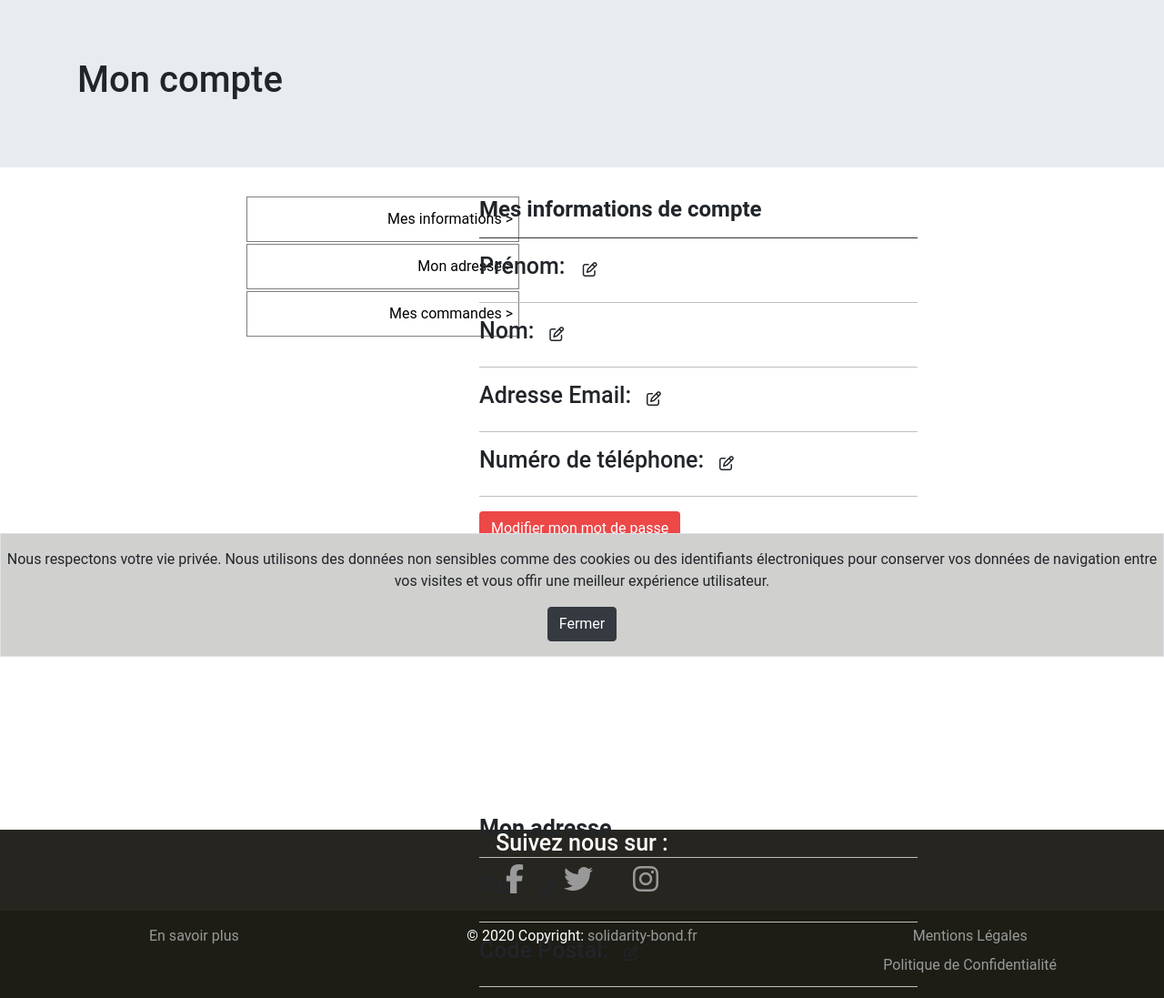
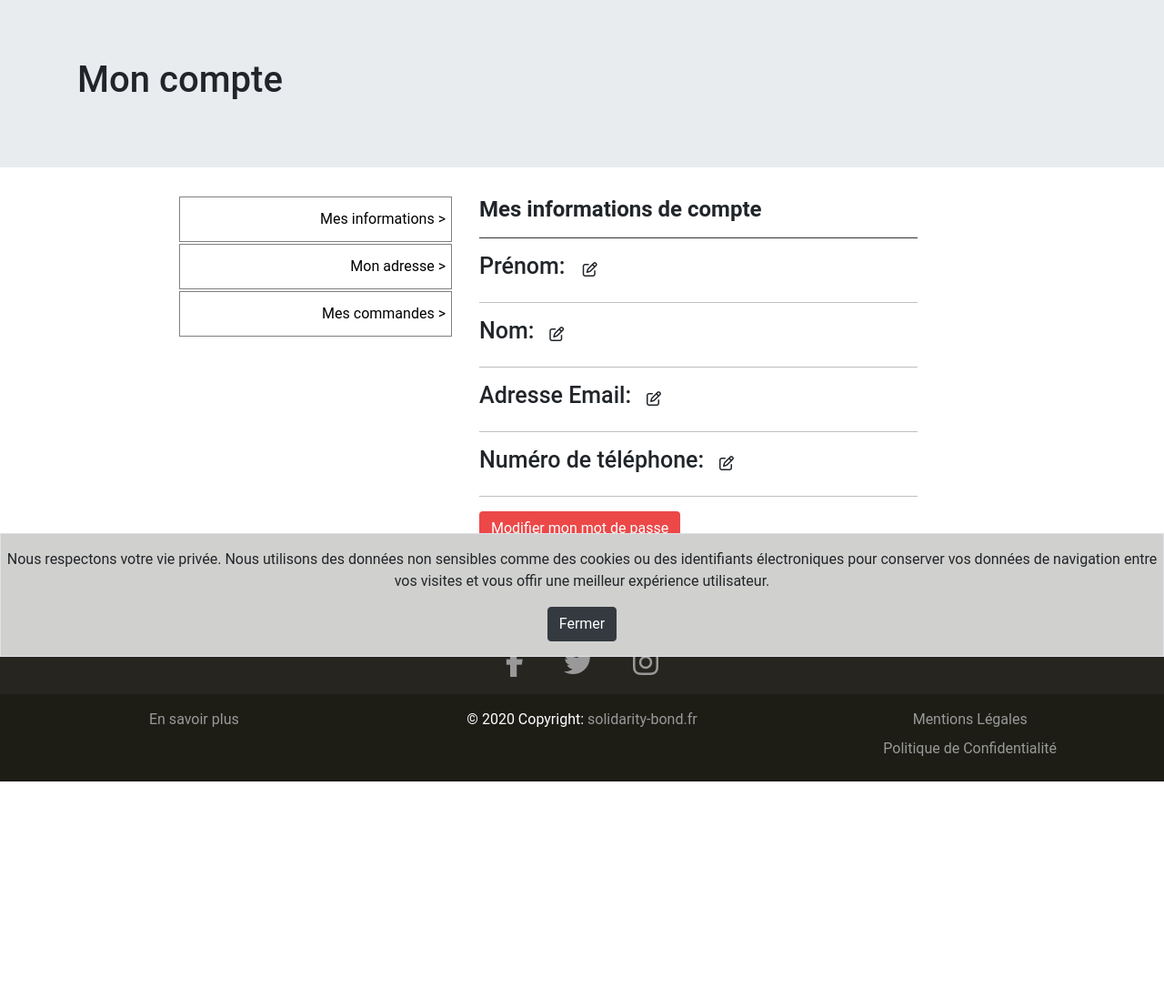
Before and after one commit to SamilErd/Solidarity-Bond, a Symfony app: template templates/security/account.html.twig in a window 1280 px wide. Shown: the part 78-1175 px from the top of the page at 91% size. After the commit the page ends 937 px from the top, so only its background shows below. Run offline with Twig, Linux system fonts and the light colour scheme; the template is opened without the code that fills it, so the values that code supplies are empty; some libraries are stand-ins or nearby versions.

Commit message:
Update respons

```diff
--- a/public/css/custom.css
+++ b/public/css/custom.css
@@ -351,18 +351,6 @@ ul {
   display:block;
 }
 
-.left-element {
-  height: 100%;
-  float:left;
-}
-
-.right-element {
-  height: 100%;
-  width: 100%;
-  float: right;
-  text-align: left;
-}
-
 .btn-acc{
   background-color: white;
   color: black; /* White text */
@@ -701,6 +689,9 @@ hr.diviser {
   .h4-respons{
     font-size: 25px;
   }
+  .button-dropd{
+    margin-left: -5%;
+  }
 
   .carrou {
     max-width: 384px;
@@ -714,11 +705,8 @@ hr.diviser {
     margin-top: 10px;
     box-shadow: 0 4px 8px 0 rgba(0, 0, 0, 0.2);
     width: 80%;
-  }
-  .navbar-toggler {
-    margin-left: -10%;
-   }
-}
+  }}
+
 /**
 * Responsive for 768px and up
 */
@@ -756,7 +744,7 @@ hr.diviser {
   .input-form {
     width: 100%;
   }
-  .navbar-toggler {
+  .button-dropd {
     margin-left: -20%;
    }
  }
@@ -773,7 +761,7 @@ hr.diviser {
   .input-form {
     width: 100%;
   }
-  .navbar-toggler {
+  .button-dropd {
     margin-left: -15%;
    }
   }
@@ -784,6 +772,11 @@ hr.diviser {
   }
 }
 
+@media only screen and (min-width: 575px) {
+  .button-dropd {
+    margin-left: -10%;
+  }
+}
 
 @media only screen and (max-width: 991px) {
   .navbar-mb {
@@ -808,3 +801,7 @@ hr.diviser {
     margin-top: 950px
   }
  }
+
+ .justify-account{
+   text-align: left;
+ }
--- a/templates/base.html.twig
+++ b/templates/base.html.twig
@@ -23,7 +23,7 @@
     <header class="navbar-mb">
 
          <nav class="navbar navbar-expand-lg navbar-light fixed-top">
-            <button class="navbar-toggler" type="button" data-toggle="collapse" data-target="#navbarsExample05" aria-controls="navbarsExample05" aria-expanded="false" aria-label="Toggle navigation" >
+            <button class="navbar-toggler button-dropd" type="button" data-toggle="collapse" data-target="#navbarsExample05" aria-controls="navbarsExample05" aria-expanded="false" aria-label="Toggle navigation" >
                 <span class="navbar-toggler-icon text-nowrap" ></span>
             </button>
 
--- a/templates/security/account.html.twig
+++ b/templates/security/account.html.twig
@@ -14,10 +14,10 @@
 		<p>{{ error_edit }}</p>
 	</div>
 	{% endif %}
-<div class="container width-responsive">
+<div class="container width-responsive justify-account">
 	<div class="row">
-			<div class="col-xl-4 col-md-12">
-				<div class="left-element mb-3">
+			<div class="col-xl-4 col-md-6 col-sm-6 mx-auto mb-3" style="text-algin:center;">
+				<div class="">
 					<button class="btn-acc float-right Toright" onclick="ShowInfos()">{% trans %}Mes informations{% endtrans %} ></button>
 					<button class="btn-acc float-right Toright" onclick="ShowAddress()">{% trans %}Mon adresse{% endtrans %} ></button>
 					<button class="btn-acc float-right Toright" onclick="ShowOrders()">{% trans %}Mes commandes{% endtrans %} ></button>
@@ -25,7 +25,7 @@
 			</div>
 
 			<div class="col-xl-8 col-md-12">
-				<div class="right-element" id="infos">
+				<div class="" id="infos">
 
 					<h4><strong>{% trans %}Mes informations de compte{% endtrans %}</strong></h4>
 					<hr class="line">
@@ -78,7 +78,7 @@
 					<button class="btn btn_form_css" id="edit" onclick="ShowPass()" style="margin-bottom:20px">{% trans %}Modifier mon mot de passe{% endtrans %}</button>
 				</div>
 
-				<div class="right-element" style="display:none; " id="pass">
+				<div class="" style="display:none; " id="pass">
 					<div >
 						<form action="{{path('security_account')}}" method="post" >
 						<input class="form_css" placeholder = "Mot de passe actuel" type="password" name="CurrentPass" style="margin-bottom: 15px"/><br>
@@ -91,7 +91,7 @@
 				</div>
 
 
-				<div class="right-element" id="orders" style="display:none">
+				<div class="" id="orders" style="display:none">
 					<div class="container" style="overflow-x:auto;">
 						<table class="table">
 						<thead >
@@ -124,7 +124,7 @@
 					</div>
 				</div>
 
-				<div class="right-element" id="address">
+				<div class="" id="address" style="display: none;">
 					<h4 class="h4-respons"><strong>{% trans %}Mon adresse{% endtrans %}</strong></h4>
 
 					<hr class="diviser">
```
